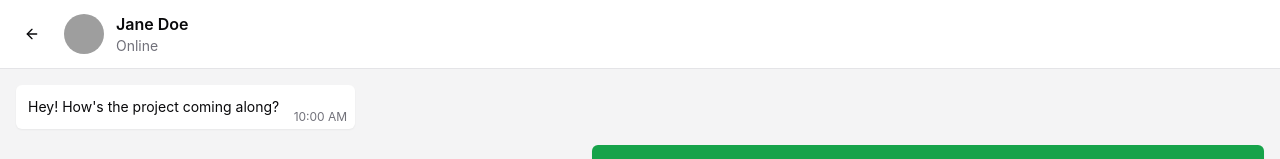
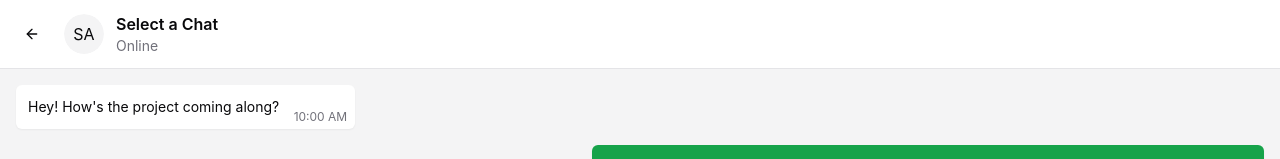
Before and after one commit to SadiqNaizam/mlo-a774-0ae8, a React (Vite) app: page /chat in a window 1280 px wide. Shown: the top 159 px of the page. Built offline with nearby package versions, Linux system fonts and the light colour scheme; grey boxes are pictures that could not be loaded.

Commit message:
Fixed build errors: ChatPage.tsx

```diff
--- a/src/pages/ChatPage.tsx
+++ b/src/pages/ChatPage.tsx
@@ -1,4 +1,5 @@
 import React, { useState, useEffect, useRef } from 'react';
+import { useLocation } from 'react-router-dom';
 import ChatHeader from '@/components/ChatHeader';
 import MessageBubble, { MessageBubbleProps } from '@/components/MessageBubble';
 import MessageInputBar from '@/components/MessageInputBar';
@@ -37,6 +38,20 @@ const ChatPage = () => {
   console.log('ChatPage loaded');
   const [messages, setMessages] = useState<MessageBubbleProps[]>(initialMessages);
   const scrollAreaRef = useRef<HTMLDivElement>(null);
+  const location = useLocation();
+
+  // state can be { chatId, contactName, contactAvatar } from ChatListItem
+  // or { contact: { id, name, avatarUrl } } from NewChatPage
+  const {
+    contactName,
+    contactAvatar,
+    contact,
+  } = location.state || {};
+
+  const recipientName = contactName || contact?.name || 'Select a Chat';
+  const recipientAvatarUrl = contactAvatar || contact?.avatarUrl || '';
+  const onlineStatus = 'Online'; // This is a placeholder
+
 
   // Scroll to the bottom of the chat on new messages
   useEffect(() => {
@@ -60,11 +75,11 @@ const ChatPage = () => {
   };
 
   return (
-    <div className="flex flex-col h-screen bg-secondary">
+    <div className="flex flex-col h-screen bg-muted">
       <ChatHeader
-        recipientName="Jane Doe"
-        recipientAvatarUrl="https://i.pravatar.cc/150?u=jane_doe"
-        onlineStatus="Online"
+        recipientName={recipientName}
+        recipientAvatarUrl={recipientAvatarUrl}
+        onlineStatus={onlineStatus}
       />
 
       <main className="flex-1 overflow-hidden">
@@ -79,7 +94,7 @@ const ChatPage = () => {
                 isOutgoing={msg.isOutgoing}
                 status={msg.status}
               />
-            ))}\
+            ))}
           </div>
         </ScrollArea>
       </main>
```
